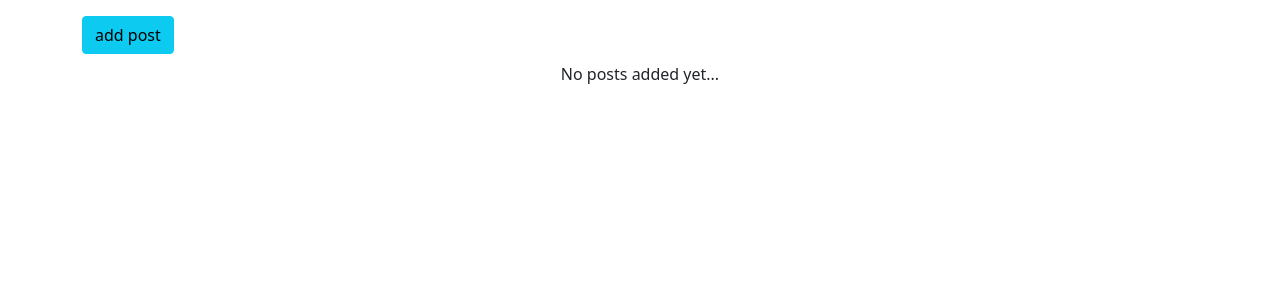
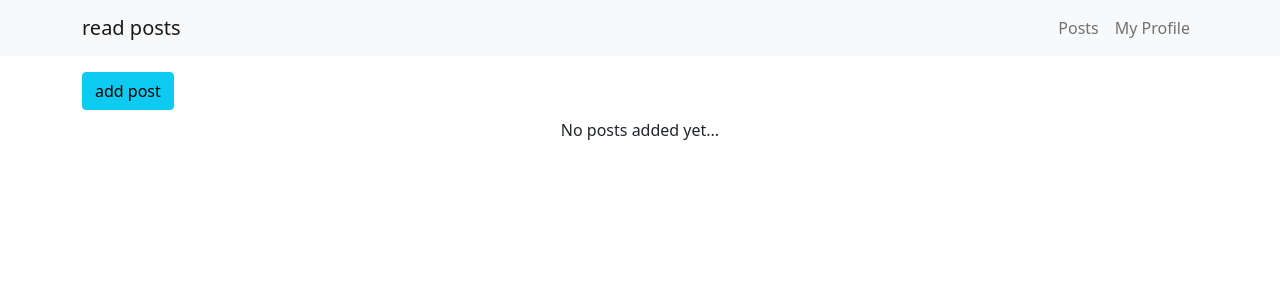
Before and after one commit to knvs-awp/seng2045-a3, a Django app: page / in a window 1280 px wide. Shown: the top 300 px of the page. Run offline with Django 5.2, Linux system fonts and the light colour scheme; the visitor is signed in with stand-in values (Sample User, id 1); data that the repository does not hold is empty; some libraries are stand-ins or nearby versions.

Commit message:
end of course and final touches

```diff
--- a/src/posts/templates/posts/main.html
+++ b/src/posts/templates/posts/main.html
@@ -20,7 +20,7 @@ posts
                 <button type="button" class="btn-close add-modal-close" data-bs-dismiss="modal" aria-label="Close"></button>
             </div>
             <div class="modal-body">
-                <form id="post-form">
+                <form id="post-form" autocomplete="off">
                     {% csrf_token %}
                     {{form|crispy}}
                     <div class="modal-footer">
--- a/src/posts/utils.py
+++ b/src/posts/utils.py
@@ -1,6 +1,6 @@
 from .models import Post
 from profiles.models import Profile
-from django.http import HttpResponse
+from django.shortcuts import redirect
 
 
 def action_permission(func):
@@ -13,6 +13,6 @@ def action_permission(func):
             return func(request, **kwargs)
         else:
             print('no')
-            return HttpResponse('access denied - you need to be the author of the post in order to delete it')
+            return redirect('posts:main-board')
 
     return wrapper
--- a/src/posts/views.py
+++ b/src/posts/views.py
@@ -1,4 +1,4 @@
-from django.shortcuts import render
+from django.shortcuts import render, redirect
 from .models import Post, Photo
 from django.http import JsonResponse, HttpResponse
 from .forms import PostForm
@@ -63,6 +63,7 @@ def update_post(request, pk):
             'title': new_title,
             'body': new_body,
         })
+    return redirect('posts:main-board')
 
 
 @login_required
@@ -107,19 +108,23 @@ def load_post_data_view(request, num_posts):
             }
             data.append(item)
         return JsonResponse({'data': data[lower:upper], 'size': size})
+    return redirect('posts:main-board')
 
 
 @login_required
 def post_detail_data_view(request, pk):
-    obj = Post.objects.get(pk=pk)
-    data = {
-        'id': obj.id,
-        'title': obj.title,
-        'body': obj.body,
-        'author': obj.author.user.username,
-        'logged_in': request.user.username,
-    }
-    return JsonResponse({'data': data})
+    if request.headers.get('x-requested-with') == 'XMLHttpRequest':
+        obj = Post.objects.get(pk=pk)
+        data = {
+            'id': obj.id,
+            'title': obj.title,
+            'body': obj.body,
+            'author': obj.author.user.username,
+            'avatar': obj.author.avatar.url,
+            'logged_in': request.user.username,
+        }
+        return JsonResponse({'data': data})
+    return redirect('posts:main-board')
 
 
 @login_required
@@ -134,3 +139,4 @@ def like_unlike_post(request):
             liked = True
             obj.liked.add(request.user)
         return JsonResponse({'liked': liked, 'count': obj.like_count})
+    return redirect('posts:main-board')
--- a/src/posts_proj/urls.py
+++ b/src/posts_proj/urls.py
@@ -18,9 +18,11 @@ from django.conf import settings
 from django.conf.urls.static import static
 from django.contrib import admin
 from django.urls import path, include
+from django.views.generic import RedirectView
 
 urlpatterns = [
     path('admin/', admin.site.urls),
+    path('favicon.ico', RedirectView.as_view(url=settings.STATIC_URL + 'favicon.ico')),
     path('profiles/', include('profiles.urls', namespace='profiles')),
     path('', include('posts.urls', namespace='posts')),
 ]
--- a/src/templates/base.html
+++ b/src/templates/base.html
@@ -23,13 +23,13 @@
     <!-- Custom js -->
     <script src="{% static 'functions.js' %}" defer></script>
     {% block scripts %}
-    <script src="{% static 'profiles/main.js' %}" defer></script>
     {% endblock scripts %}
 
     <title>read posts | {% block title %}{% endblock title %}</title>
   </head>
   <body>
-    <div class="container mt-3">
+    {% include "navbar.html" %}
+    <div class="container mt-3 mb-3">
         {% block content %}
         {% endblock content %}
     </div>
--- /dev/null
+++ b/src/templates/navbar.html
@@ -0,0 +1,9 @@
+<nav class="navbar navbar-expand navbar-light bg-light">
+    <div class="container">
+        <a class="navbar-brand" href="{% url 'posts:main-board' %}">read posts</a>
+        <div class="navbar-nav">
+            <a class="nav-link" href="{% url 'posts:main-board' %}">Posts</a>
+            <a class="nav-link" href="{% url 'profiles:my-profile' %}">My Profile</a>
+        </div>
+    </div>
+</nav>
```
Also changed, not shown: src/posts/static/posts/detail.js (+19 -0 lines), src/media/avatar.png (added).
